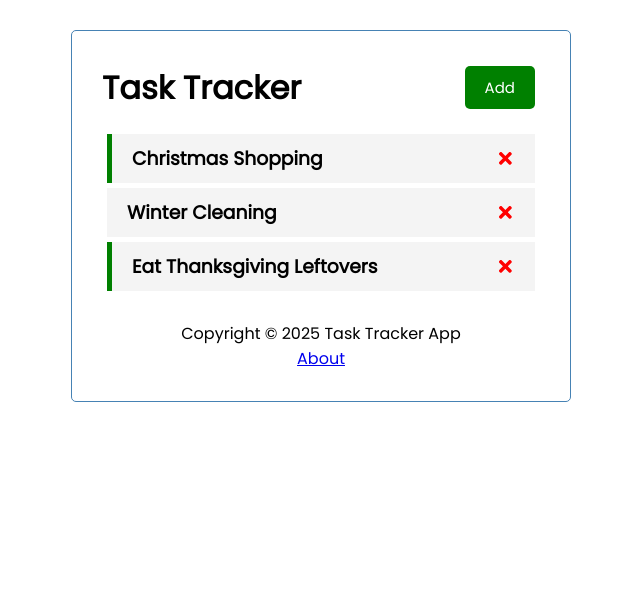
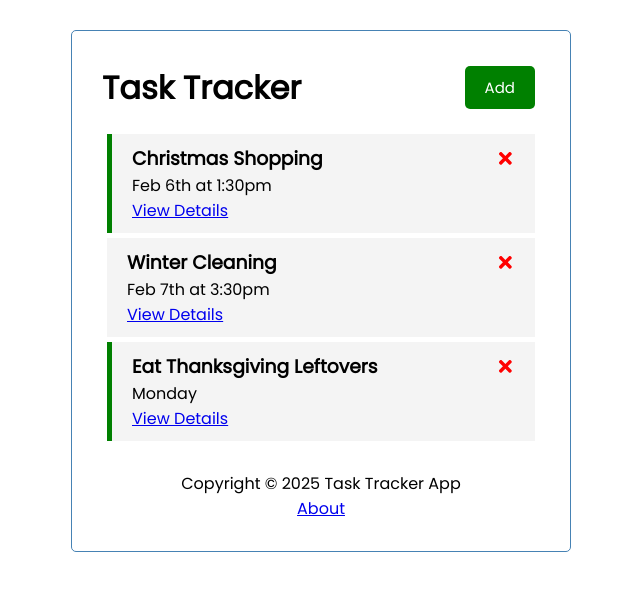
Before and after one commit to hayleyrobin/react-task-tracker, a React (Create React App) app: page / in a window 1280 px wide. Shown: the top 590 px of the page, without its empty margins (319-959 px from the left). Built offline with nearby package versions, Linux system fonts and the light colour scheme; data requests are answered from the project's data file.

Commit message:
Added task detail page that loads and handles errors

```diff
--- a/src/App.js
+++ b/src/App.js
@@ -5,6 +5,7 @@ import Footer from "./components/Footer";
 import Tasks from "./components/Tasks";
 import AddTask from "./components/AddTask";
 import About from "./components/About";
+import TaskDetails from "./components/TaskDetails";
 
 function App() {
   const [showAddTask, setShowAddTask] = useState(false); // state to show/hide AddTask form
@@ -98,6 +99,7 @@ function App() {
           </>
         } />
         <Route path='/about' element={<About />} />
+        <Route path='/task/:id' element={<TaskDetails />} /> {/* link to hit the route is in Task.js */}
       </Routes>
       <Footer />
     </div>
--- a/src/components/Task.js
+++ b/src/components/Task.js
@@ -1,10 +1,16 @@
 import {FaTimes} from 'react-icons/fa';
+import {Link} from 'react-router-dom';
+
 const Task = ({task, onDelete, onToggle}) =>{
     return (
         <div className={`task ${task.reminder ? 'reminder' : ''}`} onDoubleClick={() => onToggle(task.id)}>
             <h3>{task.text}
                 <FaTimes style={{ color: 'red', cursor: 'pointer' }} onClick={() => onDelete(task.id)} />
             </h3>
+            <p>{task.day}</p>
+            <div>
+              <Link to={`/task/${task.id}`}>View Details</Link>
+            </div>
         </div>
     );
 };
--- /dev/null
+++ b/src/components/TaskDetails.js
@@ -0,0 +1,44 @@
+import { useState, useEffect } from "react"; // to use state and lifecycle methods
+import { useParams, Navigate } from "react-router-dom"; // to get the id(params) from the url
+
+function TaskDetails() {
+    const [loading, setLoading] = useState(true); // state to track loading status
+    const [task, setTask] = useState({}); // state to hold task data
+    const [error, setError] = useState(null); // state to hold error message
+
+    const params = useParams(); // get the id from the url
+    useEffect(() => {
+        const fetchTask = async () => {
+            const res = await fetch(`http://localhost:5002/tasks/${params.id}`); // fetch task by id
+            const data = await res.json();
+
+            if(res.status === 404){
+                setError('Task not found'); // set error if task not found
+            }
+            setTask(data); // set task data
+            setLoading(false); // set loading to false after data is fetched
+        };
+
+        fetchTask();
+    })
+
+    if(error){
+        return <Navigate to="/" />; // redirect to home page on error
+    }
+
+    return loading ? (
+        <div>
+            <h2>Task Details</h2>
+            <h3>{task.text}</h3>
+            <p>{task.day}</p>
+            <p>Reminder: {task.reminder ? 'Yes' : 'No'}</p>
+            <a href="/">Go Back</a>
+        </div>
+    ) : (
+        <div>
+            <h2>Loading...</h2>
+        </div>
+    );
+}
+
+export default TaskDetails;
```
Lines whose indentation alone changed are shown as unchanged.
